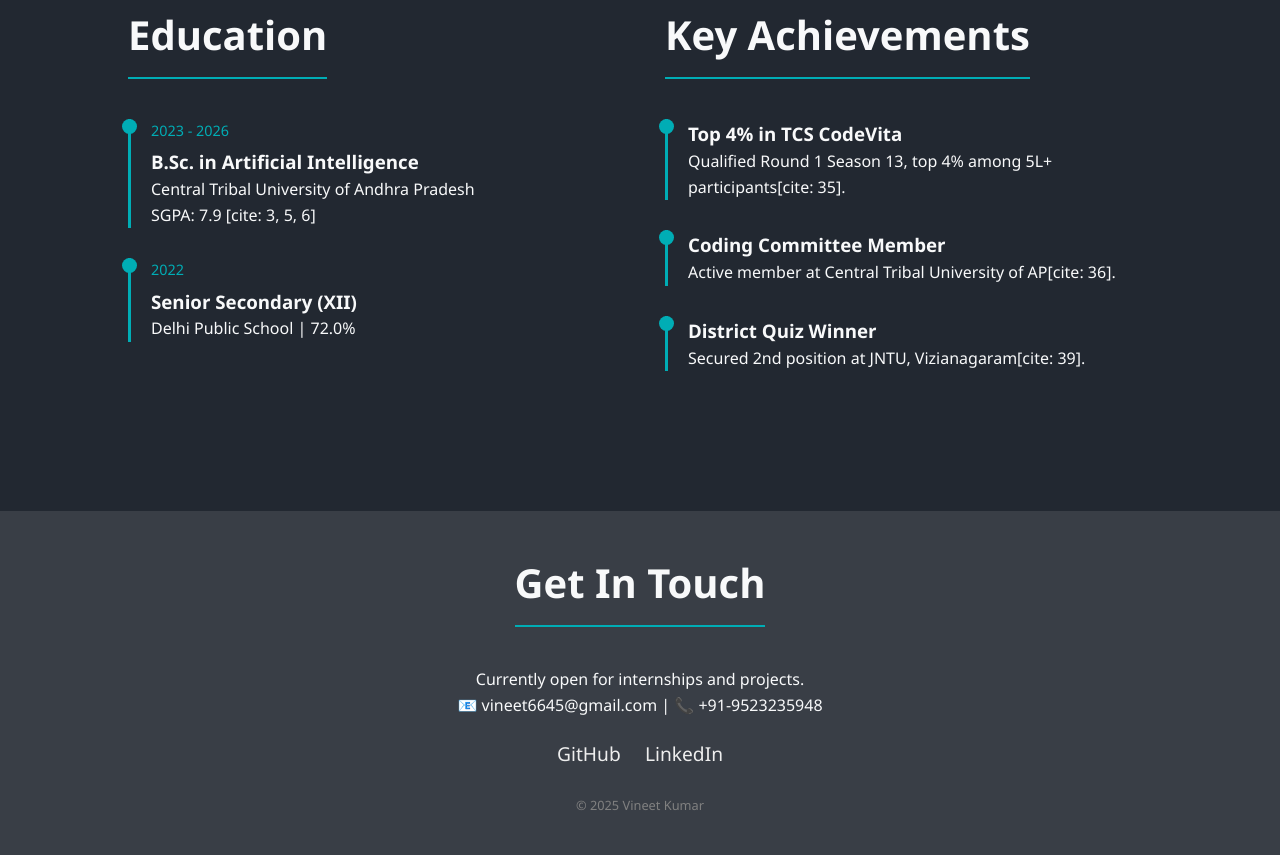
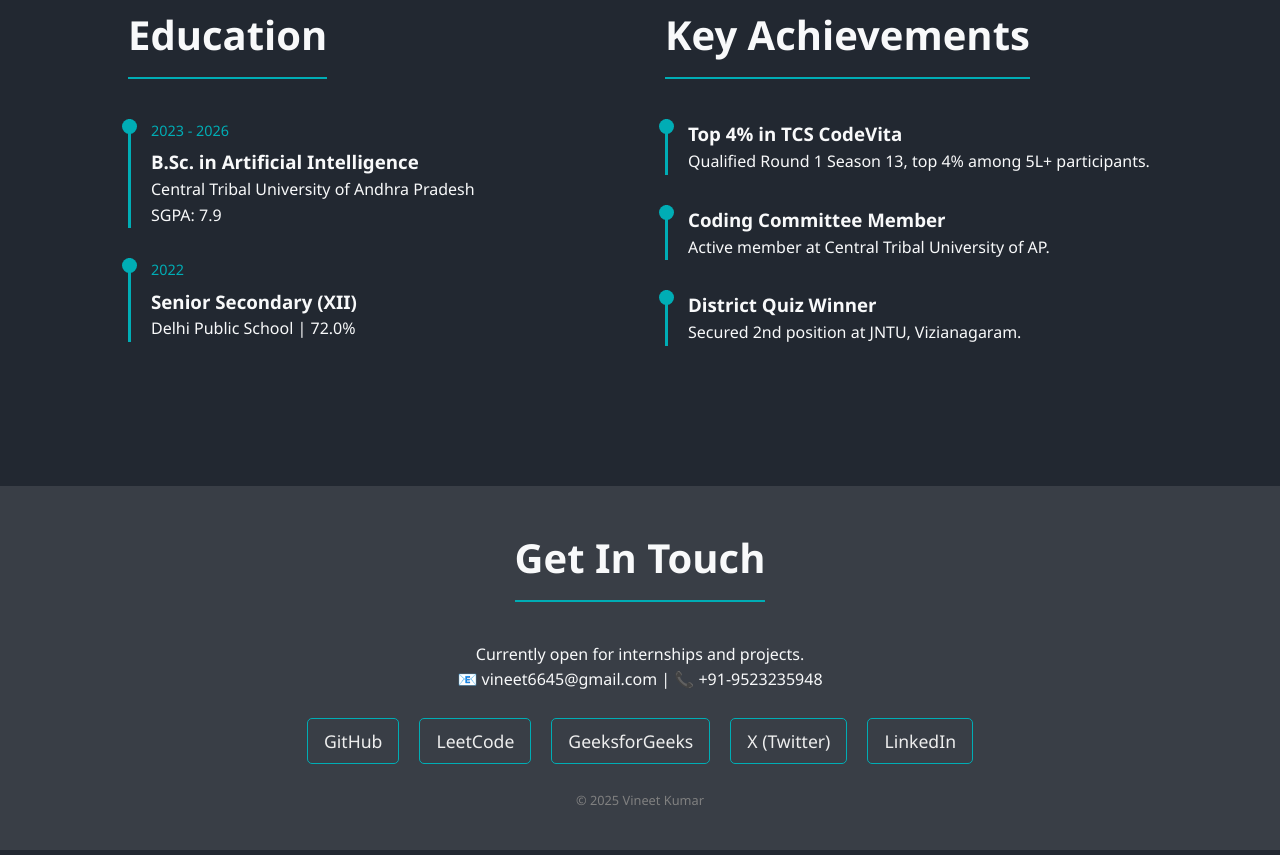
Before and after one commit to VineetKumar2004/portfolio, a plain HTML site: page index.html in a window 1280 px wide. Shown: the part 1627-2482 px from the top of the page. Drawn offline with Linux system fonts and the light colour scheme.

Commit message:
Portfolio Website
Updated social links and adjusted styles for better layout. Removed citations from text for clarity.

```diff
--- a/index.html
+++ b/index.html
@@ -191,14 +191,26 @@
         }
 
         .social-links {
-            margin-top: 20px;
+            margin-top: 25px;
+            display: flex;
+            justify-content: center;
+            flex-wrap: wrap;
+            gap: 20px;
         }
 
         .social-links a {
             color: var(--light);
-            margin: 0 10px;
             text-decoration: none;
-            font-size: 1.2rem;
+            font-size: 1.1rem;
+            border: 1px solid var(--primary);
+            padding: 8px 16px;
+            border-radius: 5px;
+            transition: all 0.3s;
+        }
+
+        .social-links a:hover {
+            background: var(--primary);
+            color: white;
         }
 
         /* Responsive */
@@ -221,7 +233,7 @@
         </div>
     </nav>
 
-    <header class="hero">
+    <header class="hero" id="about">
         <h1>Hi, I'm Vineet.</h1>
         <p>AI Student | Python Developer | Problem Solver</p>
         <div>
@@ -278,7 +290,7 @@
                     <div class="timeline-date">2023 - 2026</div>
                     <h3>B.Sc. in Artificial Intelligence</h3>
                     <p>Central Tribal University of Andhra Pradesh</p>
-                    <p>SGPA: 7.9 [cite: 3, 5, 6]</p>
+                    <p>SGPA: 7.9</p>
                 </div>
                 <div class="timeline-item">
                     <div class="timeline-date">2022</div>
@@ -291,15 +303,15 @@
                 <h2>Key Achievements</h2>
                 <div class="timeline-item">
                     <h3>Top 4% in TCS CodeVita</h3>
-                    <p>Qualified Round 1 Season 13, top 4% among 5L+ participants[cite: 35].</p>
+                    <p>Qualified Round 1 Season 13, top 4% among 5L+ participants.</p>
                 </div>
                 <div class="timeline-item">
                     <h3>Coding Committee Member</h3>
-                    <p>Active member at Central Tribal University of AP[cite: 36].</p>
+                    <p>Active member at Central Tribal University of AP.</p>
                 </div>
                 <div class="timeline-item">
                     <h3>District Quiz Winner</h3>
-                    <p>Secured 2nd position at JNTU, Vizianagaram[cite: 39].</p>
+                    <p>Secured 2nd position at JNTU, Vizianagaram.</p>
                 </div>
             </div>
 
@@ -310,9 +322,13 @@
         <h2>Get In Touch</h2>
         <p>Currently open for internships and projects.</p>
         <p>📧 vineet6645@gmail.com | 📞 +91-9523235948</p>
+
         <div class="social-links">
-            <a href="https://github.com/VineetKumar2004">GitHub</a>
-            <a href="#">LinkedIn</a>
+            <a href="https://github.com/VineetKumar2004" target="_blank">GitHub</a>
+            <a href="https://leetcode.com/Vineet_Kumar2004/" target="_blank">LeetCode</a>
+            <a href="https://www.geeksforgeeks.org/profile/vrkbrqa41" target="_blank">GeeksforGeeks</a>
+            <a href="https://x.com/VineetKumarrrr" target="_blank">X (Twitter)</a>
+            <a href="#" target="_blank">LinkedIn</a>
         </div>
         <br>
         <p style="font-size: 0.8rem; color: gray;">© 2025 Vineet Kumar</p>
```
